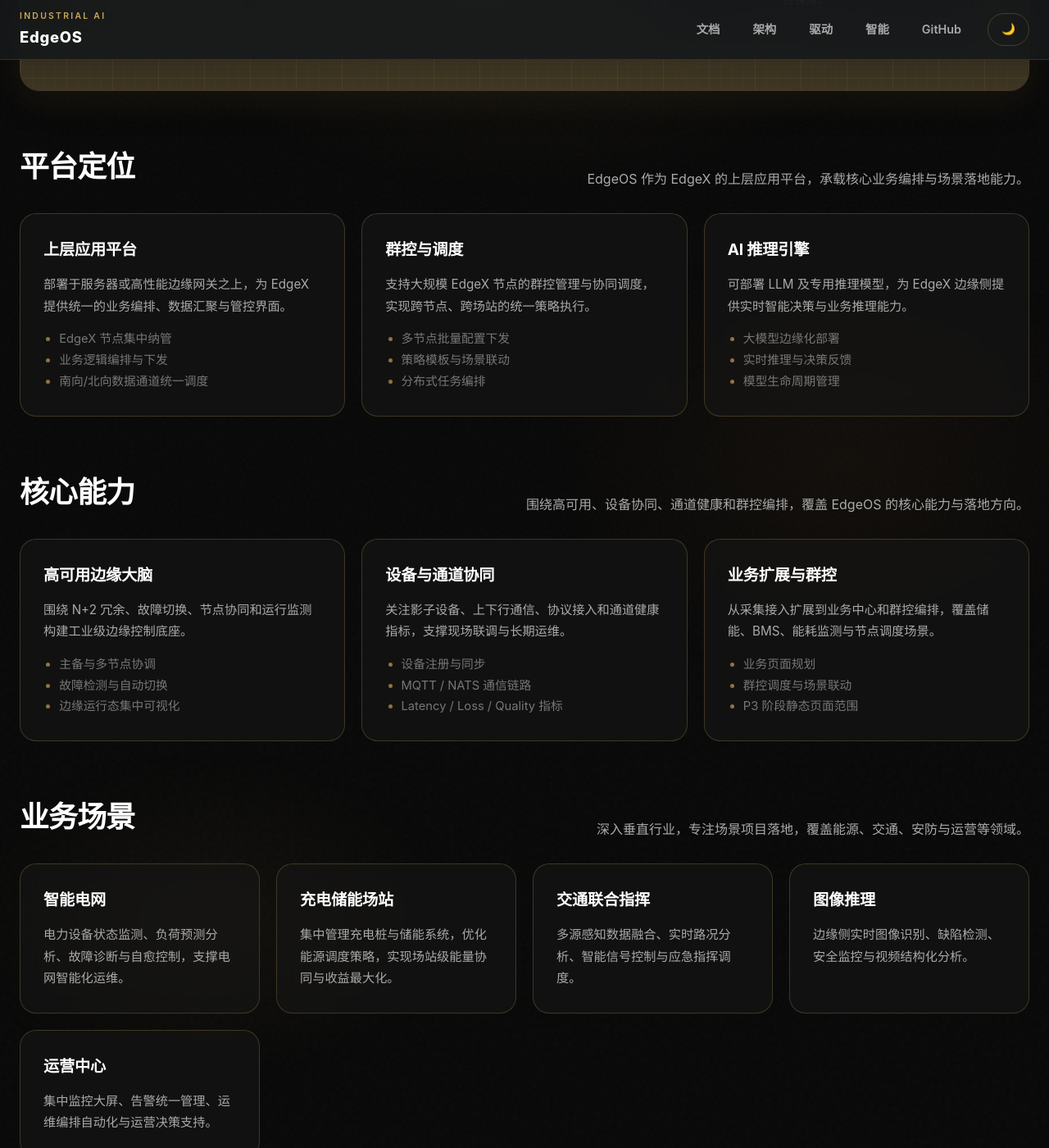
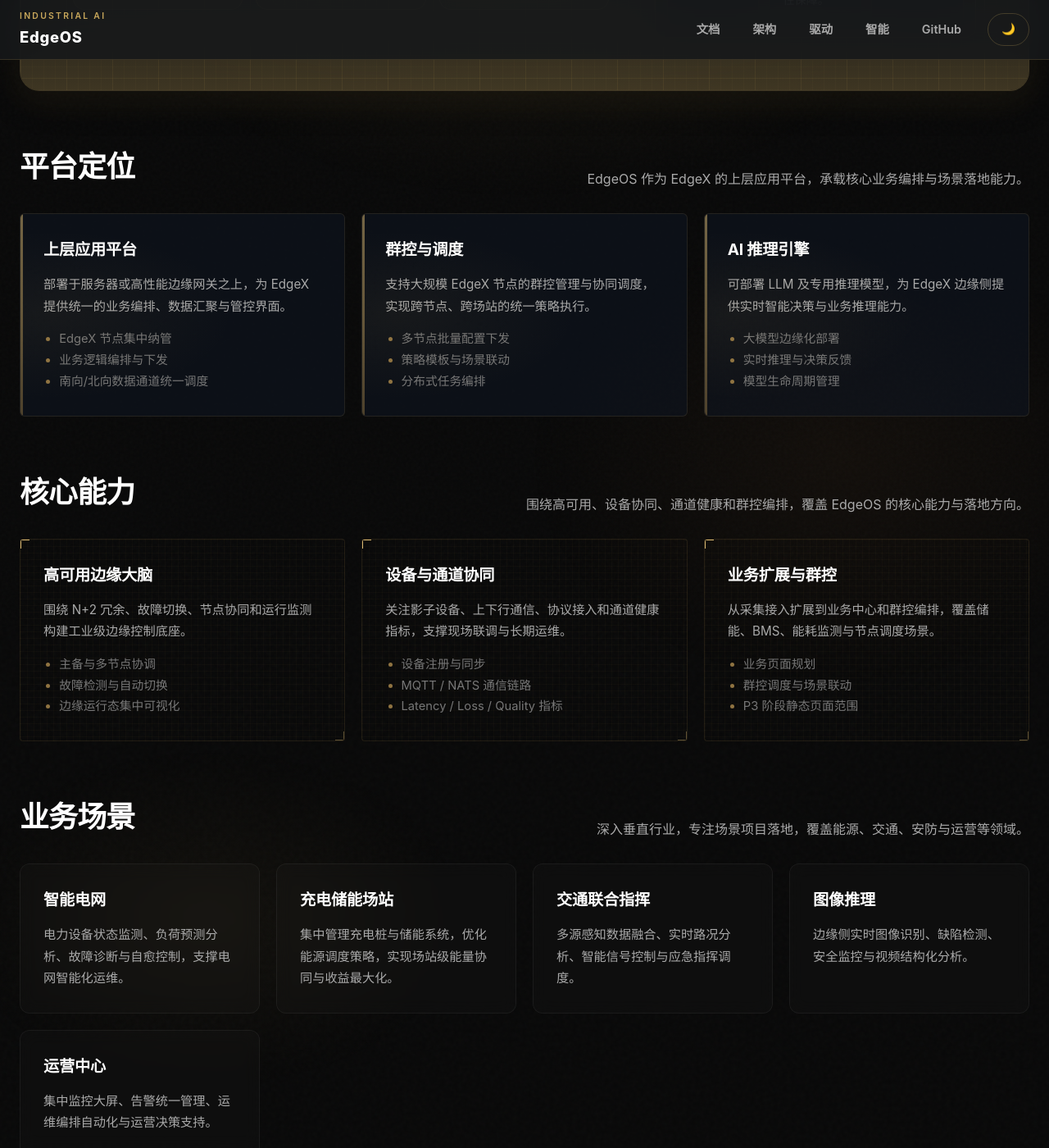
Before and after one commit to anviod/edgeOS, a Jekyll site: the page built from docs/index.html, in a window 1280 px wide and 1400 px high, scrolled down 635 px. Shown: the whole window at 82% size. Built offline with Jekyll 4.4.1, drawn with Linux system fonts in a browser that asks for light colours.

Commit message:
三大板块卡片个性化增强：平台定位(左侧指示条)、核心能力(军工切角)、业务场景(毛玻璃+主题色)

```diff
--- a/docs/assets/style.css
+++ b/docs/assets/style.css
@@ -773,51 +773,187 @@
   grid-template-columns: repeat(4, minmax(0, 1fr));
 }
 
-.capability-card,
-.doc-card {
+/* Shared card base */
+.doc-card, .platform-card, .capability-card, .scene-card {
   display: flex;
   flex-direction: column;
   gap: 14px;
   padding: 28px;
   border-radius: var(--radius-lg);
-  background: var(--glass);
-  backdrop-filter: blur(12px);
-  -webkit-backdrop-filter: blur(12px);
-  border: 1px solid var(--gold-border);
   transition: var(--transition-base);
   position: relative;
   overflow: hidden;
 }
 
-.capability-card::before,
+/* ----------------------------------------------------------
+   Document entry cards (unchanged)
+   ---------------------------------------------------------- */
+.doc-card {
+  background: var(--glass);
+  backdrop-filter: blur(12px);
+  -webkit-backdrop-filter: blur(12px);
+  border: 1px solid var(--gold-border);
+}
+
 .doc-card::before {
   content: "";
   position: absolute;
-  top: 0;
-  left: 0;
-  right: 0;
+  top: 0; left: 0; right: 0;
   height: 1px;
   background: linear-gradient(90deg, transparent, rgba(200, 167, 91, 0.4), transparent);
   opacity: 0;
   transition: var(--transition-base);
 }
 
-.capability-card:hover,
 .doc-card:hover,
-.capability-card:focus-visible,
 .doc-card:focus-visible {
   transform: translateY(-6px) scale(1.01);
   border-color: var(--gold-border-hover);
   box-shadow: var(--shadow-gold-lg);
 }
 
-.capability-card:hover::before,
-.doc-card:hover::before {
-  opacity: 1;
+.doc-card:hover::before { opacity: 1; }
+
+/* ----------------------------------------------------------
+   1. 平台定位卡片 —「数字化基石」
+   左侧硬核指示条 + 科技微光
+   ---------------------------------------------------------- */
+.platform-card {
+  background: rgba(16, 22, 35, 0.55);
+  border: 1px solid rgba(200, 167, 91, 0.12);
+  border-radius: 6px;
 }
 
-.capability-card h3,
-.doc-card h3 {
+.platform-card::before {
+  content: "";
+  position: absolute;
+  left: 0; top: 0; bottom: 0;
+  width: 3px;
+  background: linear-gradient(180deg, var(--gold-light), var(--gold-dark));
+  opacity: 0.5;
+  transition: all 0.3s ease;
+}
+
+.platform-card::after {
+  content: "";
+  position: absolute;
+  inset: 0;
+  background: radial-gradient(ellipse 80% 60% at 10% 50%, rgba(200, 167, 91, 0.06), transparent 70%);
+  pointer-events: none;
+}
+
+.platform-card:hover {
+  transform: translateY(-4px);
+  border-color: rgba(200, 167, 91, 0.35);
+  background: rgba(16, 22, 35, 0.75);
+  box-shadow: 0 10px 30px rgba(200, 167, 91, 0.08);
+}
+
+.platform-card:hover::before {
+  width: 5px;
+  opacity: 1;
+  box-shadow: 0 0 14px rgba(200, 167, 91, 0.4);
+}
+
+/* ----------------------------------------------------------
+   2. 核心能力卡片 —「军工级边框」
+   对角切线 + 工业微网格 + 荧光绿高亮
+   ---------------------------------------------------------- */
+.capability-card {
+  background: linear-gradient(135deg, rgba(14, 22, 18, 0.7) 0%, rgba(10, 15, 20, 0.8) 100%);
+  border: 1px solid rgba(200, 167, 91, 0.12);
+  border-radius: 4px;
+  background-image:
+    linear-gradient(rgba(200, 167, 91, 0.03) 1px, transparent 1px),
+    linear-gradient(90deg, rgba(200, 167, 91, 0.03) 1px, transparent 1px);
+  background-size: 8px 8px;
+}
+
+/* 左上角切线 */
+.capability-card::before {
+  content: "";
+  position: absolute;
+  top: -1px; left: -1px;
+  width: 10px; height: 10px;
+  border-top: 2px solid var(--gold-light);
+  border-left: 2px solid var(--gold-light);
+}
+
+/* 右下角切线 */
+.capability-card::after {
+  content: "";
+  position: absolute;
+  bottom: -1px; right: -1px;
+  width: 10px; height: 10px;
+  border-bottom: 2px solid var(--gold-light);
+  border-right: 2px solid var(--gold-light);
+  opacity: 0.4;
+  transition: all 0.3s ease;
+}
+
+.capability-card:hover {
+  border-color: rgba(200, 167, 91, 0.35);
+  box-shadow: 0 0 24px rgba(200, 167, 91, 0.06);
+  transform: scale(1.02);
+}
+
+.capability-card:hover::after {
+  opacity: 1;
+  width: 14px; height: 14px;
+  box-shadow: 2px 2px 6px rgba(200, 167, 91, 0.3);
+}
+
+/* ----------------------------------------------------------
+   3. 业务场景卡片 —「智能仪表盘」
+   毛玻璃质感 + 多主题色彩发光
+   ---------------------------------------------------------- */
+.scene-card {
+  background: rgba(255, 255, 255, 0.02);
+  backdrop-filter: blur(10px);
+  -webkit-backdrop-filter: blur(10px);
+  border: 1px solid rgba(255, 255, 255, 0.05);
+  border-radius: 12px;
+}
+
+.scene-card:hover {
+  transform: translateY(-6px);
+  background: rgba(255, 255, 255, 0.04);
+}
+
+/* 场景主题色 — 智能电网 */
+.scene-card.grid-node:hover {
+  border-color: rgba(200, 167, 91, 0.5);
+  box-shadow: 0 12px 30px rgba(200, 167, 91, 0.12);
+}
+
+/* 场景主题色 — 充电储能 */
+.scene-card.energy-node:hover {
+  border-color: rgba(0, 200, 120, 0.5);
+  box-shadow: 0 12px 30px rgba(0, 200, 120, 0.12);
+}
+
+/* 场景主题色 — 交通指挥 */
+.scene-card.traffic-node:hover {
+  border-color: rgba(0, 200, 255, 0.5);
+  box-shadow: 0 12px 30px rgba(0, 200, 255, 0.12);
+}
+
+/* 场景主题色 — 图像推理 */
+.scene-card.ai-node:hover {
+  border-color: rgba(180, 80, 255, 0.5);
+  box-shadow: 0 12px 30px rgba(180, 80, 255, 0.12);
+}
+
+/* 场景主题色 — 运营中心 */
+.scene-card.center-node:hover {
+  border-color: rgba(0, 220, 255, 0.5);
+  box-shadow: 0 12px 30px rgba(0, 220, 255, 0.12);
+}
+
+/* ----------------------------------------------------------
+   Shared card content styles
+   ---------------------------------------------------------- */
+.doc-card h3, .platform-card h3, .capability-card h3, .scene-card h3 {
   margin: 0;
   font-size: 1.2rem;
   font-weight: 700;
@@ -825,16 +961,14 @@
   letter-spacing: -0.01em;
 }
 
-.capability-card p,
-.doc-card p {
+.doc-card p, .platform-card p, .capability-card p, .scene-card p {
   margin: 0;
   color: var(--text-muted);
   line-height: 1.75;
   font-size: 0.95rem;
 }
 
-.capability-card ul,
-.doc-card ul {
+.doc-card ul, .platform-card ul, .capability-card ul, .scene-card ul {
   margin: 0;
   padding-left: 1.2rem;
   color: var(--text-dim);
@@ -842,8 +976,10 @@
   font-size: 0.92rem;
 }
 
+.doc-card ul li::marker,
+.platform-card ul li::marker,
 .capability-card ul li::marker,
-.doc-card ul li::marker {
+.scene-card ul li::marker {
   color: var(--gold-dark);
 }
 
@@ -1359,7 +1495,9 @@
 }
 
 :root[data-theme="light"] .capability-card:hover,
-:root[data-theme="light"] .doc-card:hover {
+:root[data-theme="light"] .doc-card:hover,
+:root[data-theme="light"] .platform-card:hover,
+:root[data-theme="light"] .scene-card:hover {
   box-shadow: 0 16px 48px rgba(200, 167, 91, 0.15);
 }
 
@@ -1380,6 +1518,8 @@
   .metric-card:hover,
   .capability-card:hover,
   .doc-card:hover,
+  .platform-card:hover,
+  .scene-card:hover,
   .hero-mini-card:hover,
   .button-link--primary:hover,
   .button-link--secondary:hover {
--- a/docs/index.html
+++ b/docs/index.html
@@ -76,7 +76,7 @@
   </div>
 
   <div class="feature-grid">
-    <article class="capability-card">
+    <article class="platform-card">
       <h3>上层应用平台</h3>
       <p>部署于服务器或高性能边缘网关之上，为 EdgeX 提供统一的业务编排、数据汇聚与管控界面。</p>
       <ul>
@@ -86,7 +86,7 @@
       </ul>
     </article>
 
-    <article class="capability-card">
+    <article class="platform-card">
       <h3>群控与调度</h3>
       <p>支持大规模 EdgeX 节点的群控管理与协同调度，实现跨节点、跨场站的统一策略执行。</p>
       <ul>
@@ -96,7 +96,7 @@
       </ul>
     </article>
 
-    <article class="capability-card">
+    <article class="platform-card">
       <h3>AI 推理引擎</h3>
       <p>可部署 LLM 及专用推理模型，为 EdgeX 边缘侧提供实时智能决策与业务推理能力。</p>
       <ul>
@@ -154,27 +154,27 @@
   </div>
 
   <div class="card-grid">
-    <article class="doc-card">
+    <article class="scene-card grid-node">
       <h3>智能电网</h3>
       <p>电力设备状态监测、负荷预测分析、故障诊断与自愈控制，支撑电网智能化运维。</p>
     </article>
 
-    <article class="doc-card">
+    <article class="scene-card energy-node">
       <h3>充电储能场站</h3>
       <p>集中管理充电桩与储能系统，优化能源调度策略，实现场站级能量协同与收益最大化。</p>
     </article>
 
-    <article class="doc-card">
+    <article class="scene-card traffic-node">
       <h3>交通联合指挥</h3>
       <p>多源感知数据融合、实时路况分析、智能信号控制与应急指挥调度。</p>
     </article>
 
-    <article class="doc-card">
+    <article class="scene-card ai-node">
       <h3>图像推理</h3>
       <p>边缘侧实时图像识别、缺陷检测、安全监控与视频结构化分析。</p>
     </article>
 
-    <article class="doc-card">
+    <article class="scene-card center-node">
       <h3>运营中心</h3>
       <p>集中监控大屏、告警统一管理、运维编排自动化与运营决策支持。</p>
     </article>
```
